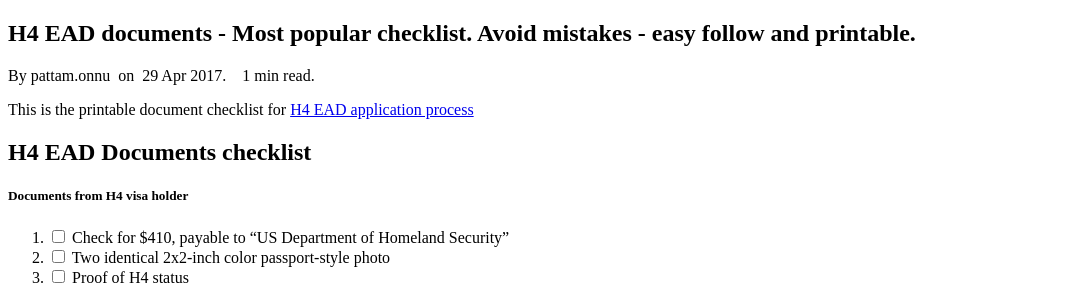
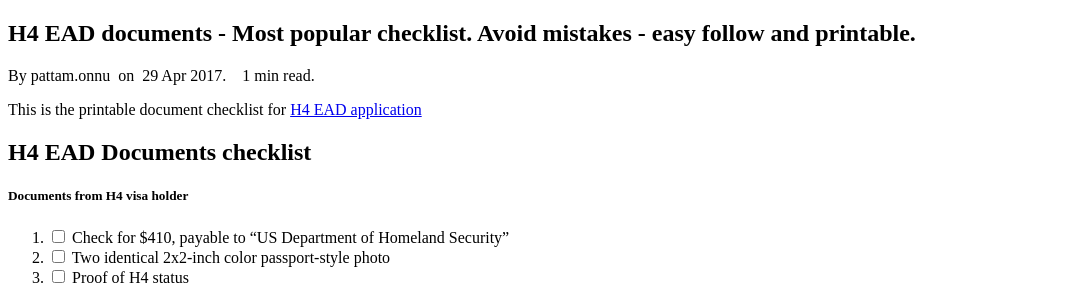
Before and after one commit to gitforwork2/gitforwork.github.io, a Jekyll site: the page built from _posts/2017-04-29-h4-ead-documents-checklist.md, in a window 1280 px wide. Shown: the part 227-514 px from the top of the page, without its empty margins (0-1075 px from the left). Built offline with Jekyll 4.4.1, drawn with Linux system fonts in a browser that asks for light colours; nearby versions of some CDN libraries; comment, search, counter and statistics services are not loaded.

```diff
--- a/_posts/2017-04-29-h4-ead-documents-checklist.md
+++ b/_posts/2017-04-29-h4-ead-documents-checklist.md
@@ -7,7 +7,7 @@
 description: H4 EAD documents complete list. Printable checklist for H4 EAD application process.
 canonical: posts/h4-ead-application/
 ---
-This is the printable document checklist for [H4 EAD application process](/posts/h4-ead-application/)
+This is the printable document checklist for [H4 EAD application]({{ site.url }}posts/h4-ead-application/)
 
 ## H4 EAD Documents checklist
 
```
